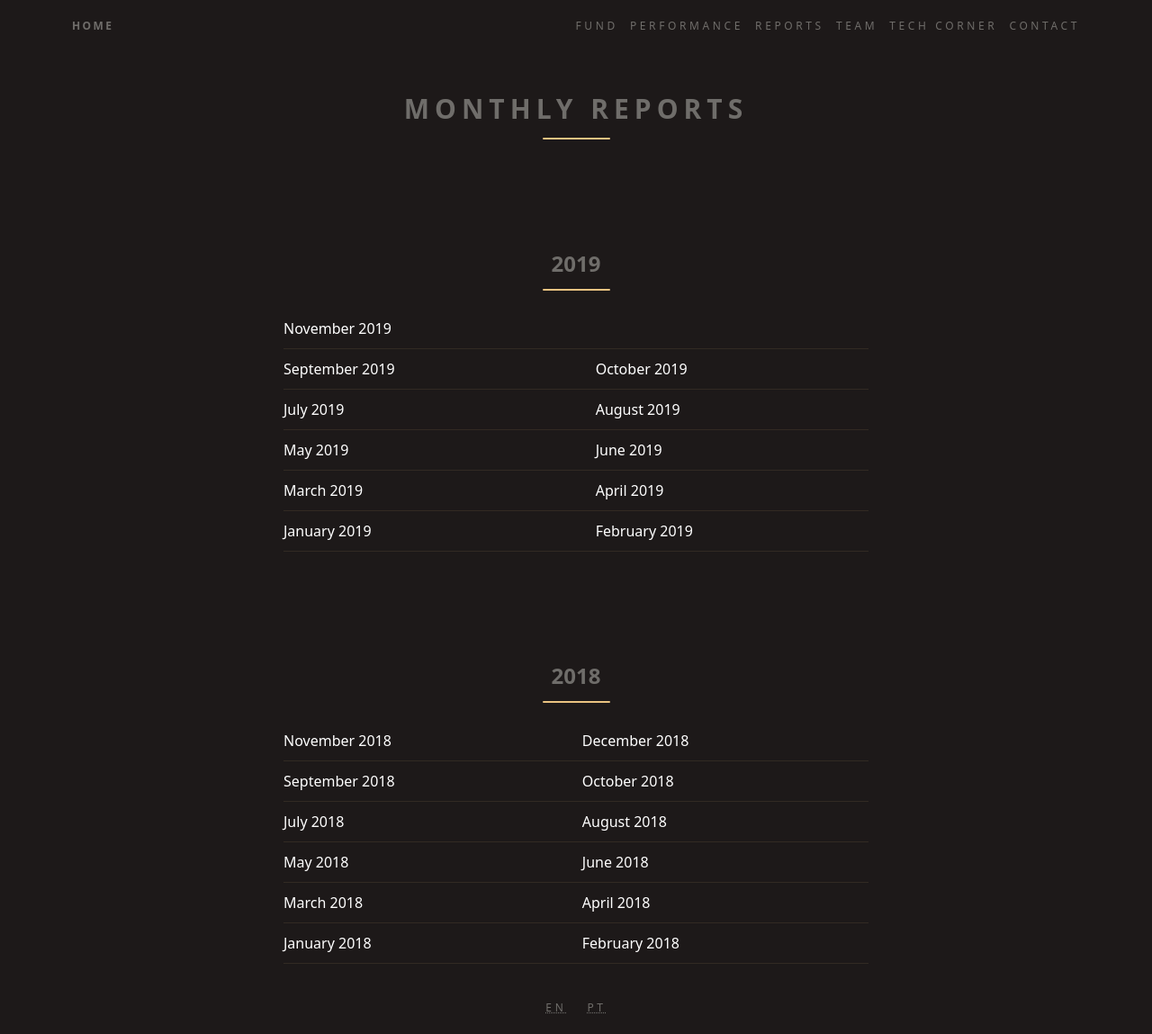
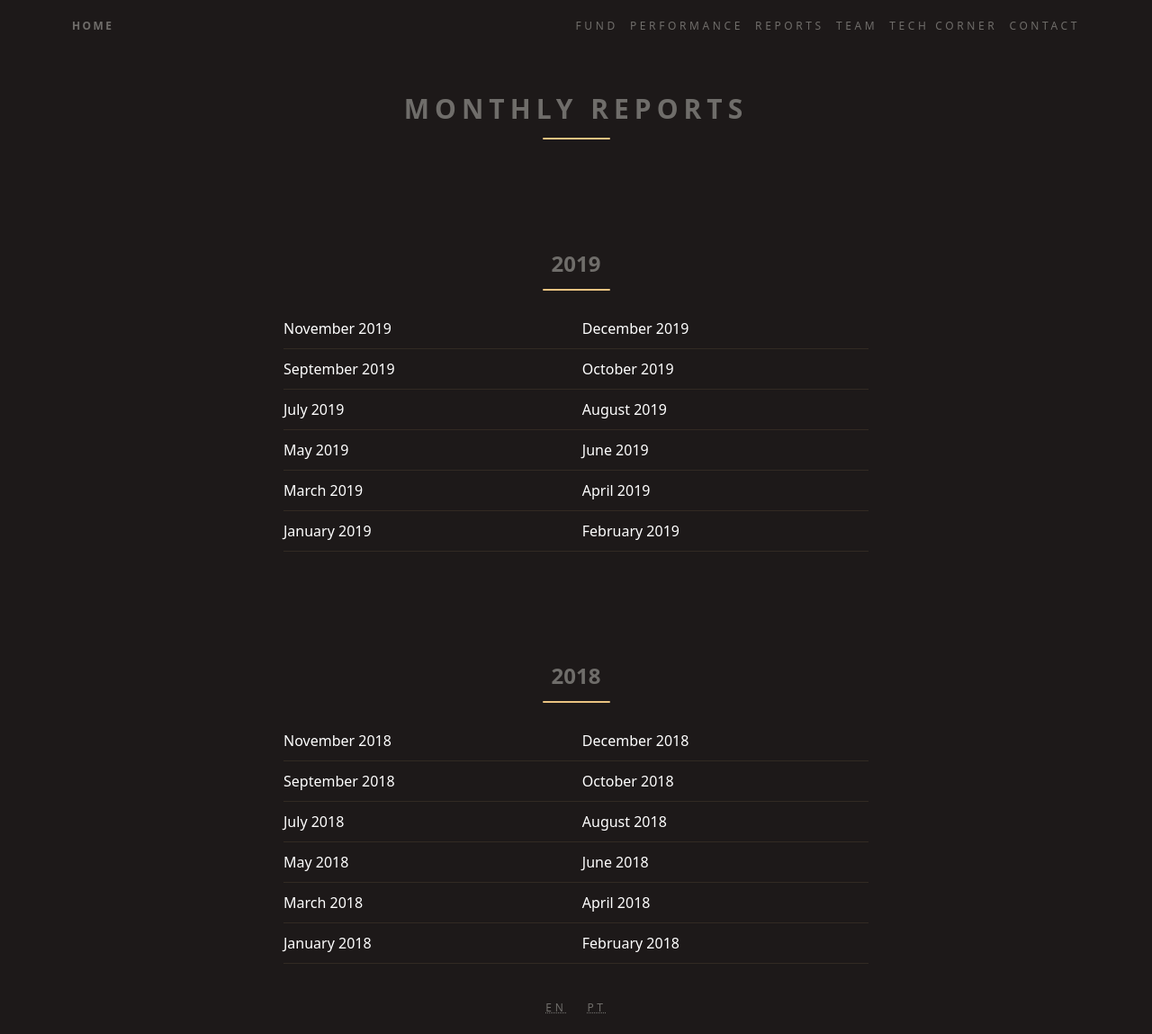
Before and after one commit to ateliedetemas/blpcrypto, a Jekyll site: the page built from _pages/en/reports.md, in a window 1280 px wide. Shown: the whole page at 90% size. Built offline with Jekyll 4.4.1, drawn with Linux system fonts in a browser that asks for light colours.

Commit message:
Update reports.md

```diff
--- a/_pages/en/reports.md
+++ b/_pages/en/reports.md
@@ -7,7 +7,7 @@ permalink: "/en/reports/"
 
 ## 2019
 
-[November 2019]({{ '/assets/documents/relatorios/2019/11e.pdf' | absolute_url }})  |
+[November 2019]({{ '/assets/documents/relatorios/2019/11e.pdf' | absolute_url }})  |  [December 2019]({{ '/assets/documents/relatorios/2019/12e.pdf' | absolute_url }})
 [September 2019]({{ '/assets/documents/relatorios/2019/09e.pdf' | absolute_url }})  | [October 2019]({{ '/assets/documents/relatorios/2019/10e.pdf' | absolute_url }})
 [July 2019]({{ '/assets/documents/relatorios/2019/07.pdf' | absolute_url }})  |   [August 2019]({{ '/assets/documents/relatorios/2019/08e.pdf' | absolute_url }})
 [May 2019]({{ '/assets/documents/relatorios/2019/05.pdf' | absolute_url }})  | [June 2019]({{ '/assets/documents/relatorios/2019/06.pdf' | absolute_url }})
```
